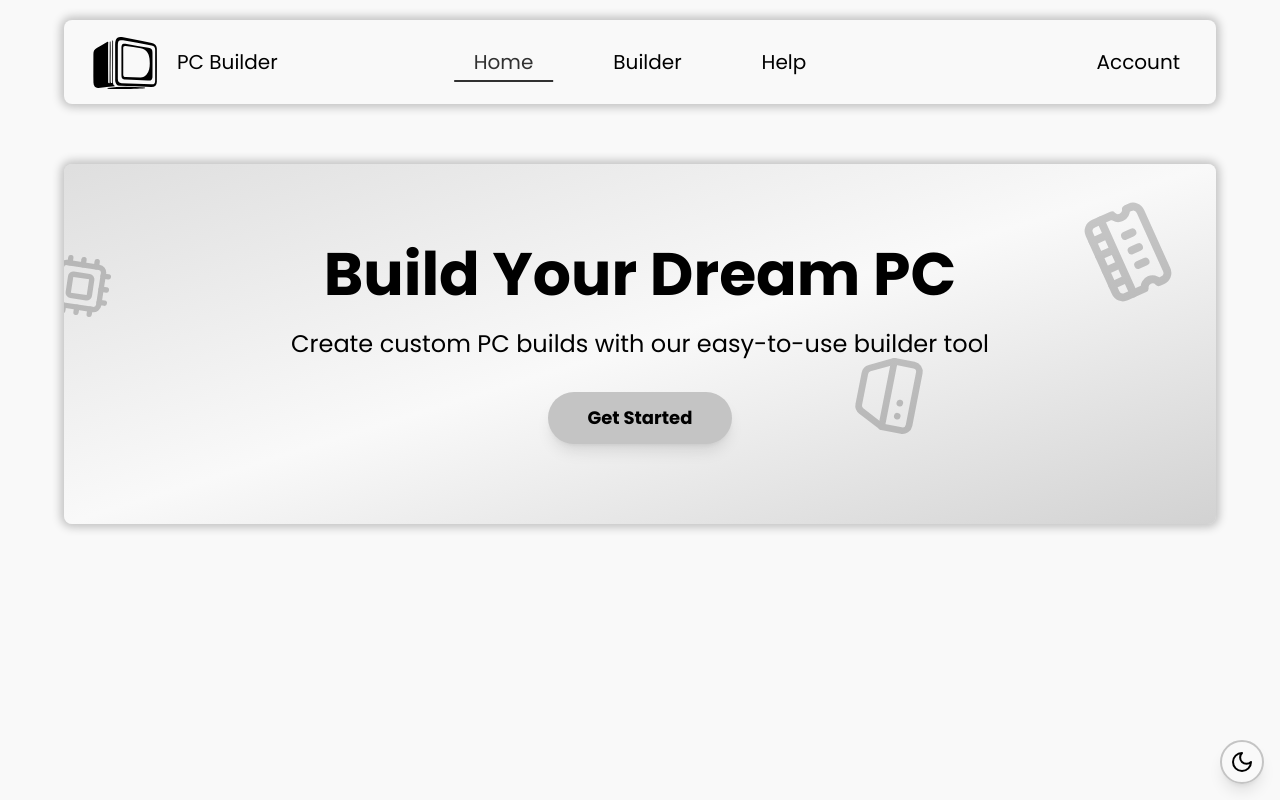
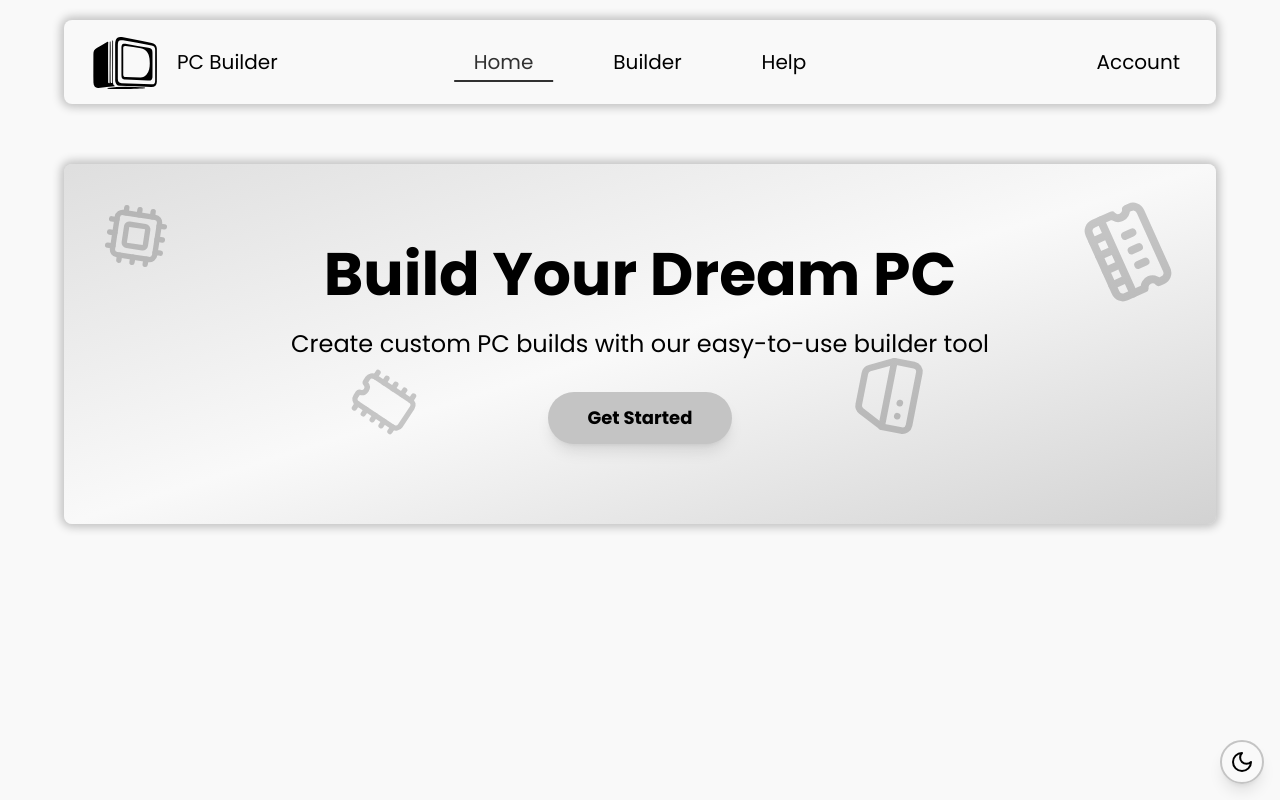
Before and after one commit to artumont/PCBuilder, a Next.js app in the folder frontend/: page / in a window 1280 px wide. Built offline with nearby package versions, Linux system fonts and the light colour scheme.

Commit message:
Refactor layout of Account, Builder, and Help components; enhance HomeContent with new Microchip icon and improved animations

```diff
--- a/frontend/src/components/pages/AccountContent.tsx
+++ b/frontend/src/components/pages/AccountContent.tsx
@@ -2,7 +2,7 @@
 
 export default function AccountContent() {
     return (
-        <div className="w-full h-full">
+        <div className="w-full mt-32 lg:mt-5">
             Account Content
         </div>
     )
--- a/frontend/src/components/pages/BuilderContent.tsx
+++ b/frontend/src/components/pages/BuilderContent.tsx
@@ -2,7 +2,7 @@
 
 export default function BuilderContent() {
     return (
-        <div className="w-full h-full">
+        <div className="w-full mt-32 lg:mt-5">
             Builder Content
         </div>
     )
--- a/frontend/src/components/pages/HelpContent.tsx
+++ b/frontend/src/components/pages/HelpContent.tsx
@@ -2,7 +2,7 @@
 
 export default function HelpContent() {
     return (
-        <div className="w-full h-full">
+        <div className="w-full mt-32 lg:mt-5">
             Help Content
         </div>
     )
--- a/frontend/src/components/pages/HomeContent.tsx
+++ b/frontend/src/components/pages/HomeContent.tsx
@@ -1,7 +1,7 @@
 'use client'
 
 import { motion } from "motion/react"
-import { Cpu, HardDrive, MemoryStickIcon as Memory } from "lucide-react"
+import { Cpu, HardDrive, Microchip, MemoryStickIcon as Memory } from "lucide-react"
 import { delay } from "motion"
 import { useNavigation } from "@/context/NavContext"
 
@@ -100,11 +100,18 @@ export default function HomeContent() {
                 </motion.div>
                 <div className="absolute inset-0 z-0 overflow-hidden">
                     <motion.div
-                        className="absolute -left-4 top-1/4"
+                        className="absolute left-10 top-10"
                         animate={{ rotate: 360 }}
                         transition={{ duration: 20, repeat: Number.POSITIVE_INFINITY, ease: "linear" }}
                     >
                         <Cpu className="w-16 h-16 opacity-20" />
+                    </motion.div>
+                    <motion.div
+                        className="absolute left-1/4 bottom-1/4"
+                        animate={{ rotate: -360 }}
+                        transition={{ duration: 35, repeat: Number.POSITIVE_INFINITY, ease: "linear" }}
+                    >
+                        <Microchip className="w-16 h-16 opacity-20" />
                     </motion.div>
                     <motion.div
                         className="absolute right-1/4 bottom-1/4"
```
